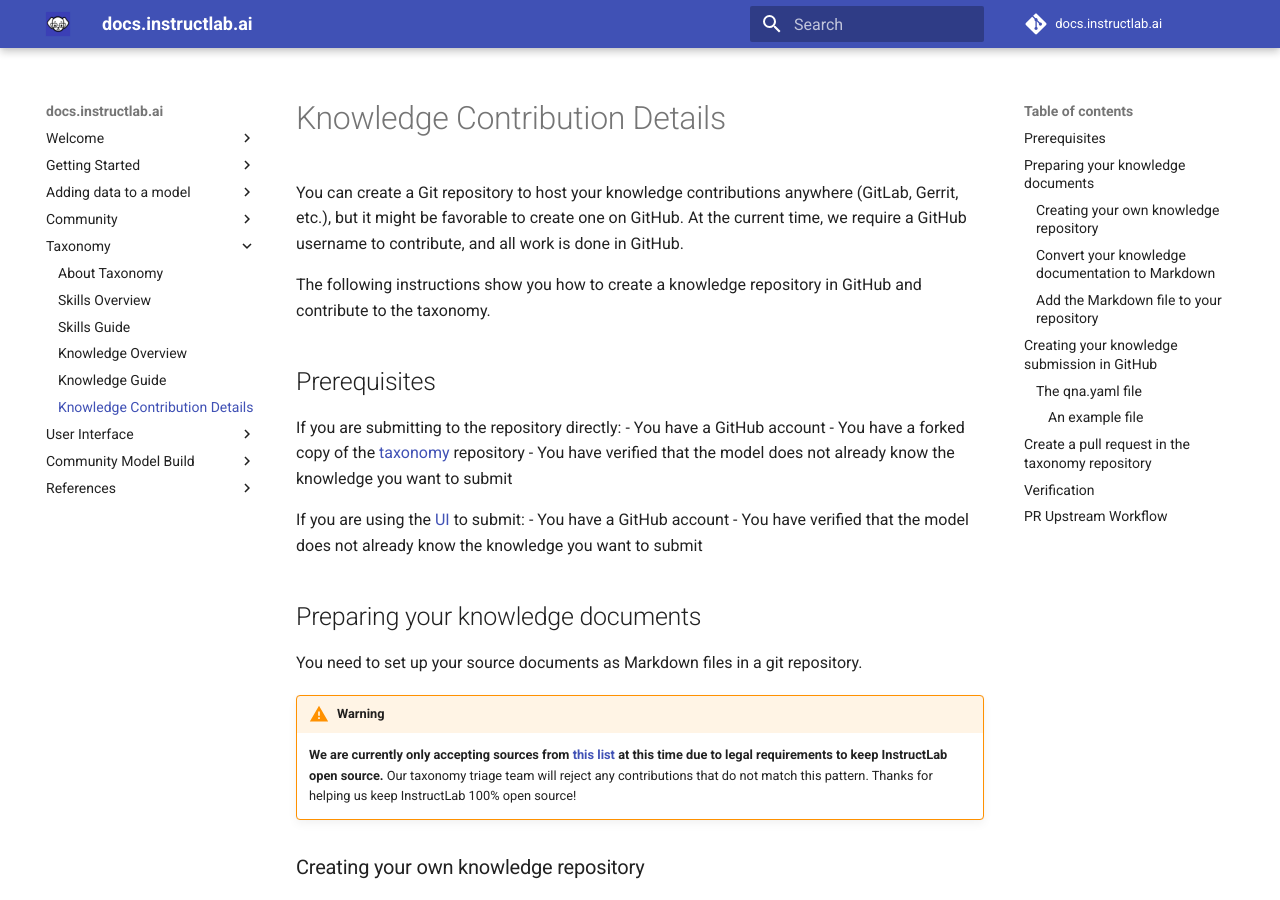
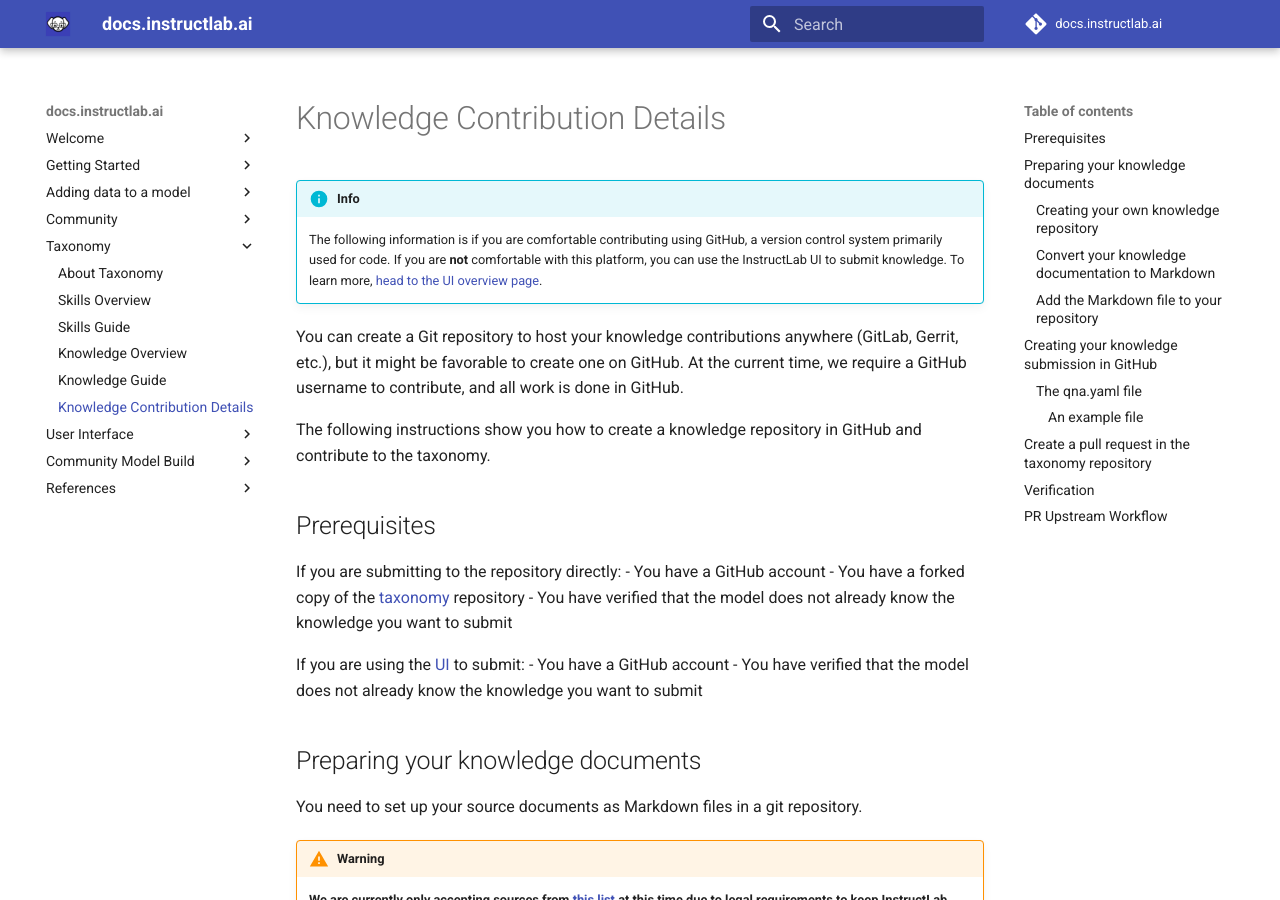
Before and after one commit to instructlab/docs.instructlab.ai, an MkDocs documentation site: the page built from docs/taxonomy/knowledge/contribution_details.md, in a window 1280 px wide and 900 px high. Built offline with MkDocs 1.6.1 and Material for MkDocs 9.7.7, drawn with Linux system fonts in a browser that asks for light colours; comment, search, counter and statistics services are not loaded.

Commit message:
docs(contributions): add note pointing to UI for non-GH people
Signed-off-by: Laura Santamaria <nimbinatus@users.noreply.github.com>

```diff
--- a/docs/taxonomy/knowledge/contribution_details.md
+++ b/docs/taxonomy/knowledge/contribution_details.md
@@ -3,6 +3,9 @@
 description: The overview of 🐶 InstructLab's Knowledge contribution guidelines
 logo: images/ilab_dog.png
 ---
+
+!!! info
+    The following information is if you are comfortable contributing using GitHub, a version control system primarily used for code. If you are **not** comfortable with this platform, you can use the InstructLab UI to submit knowledge. To learn more, [head to the UI overview page](../../user-interface/ui_overview.md).
 
 You can create a Git repository to host your knowledge contributions anywhere (GitLab, Gerrit, etc.), but it might be favorable to create one on GitHub. At the current time, we require a GitHub username to contribute, and all work is done in GitHub.
 
```
